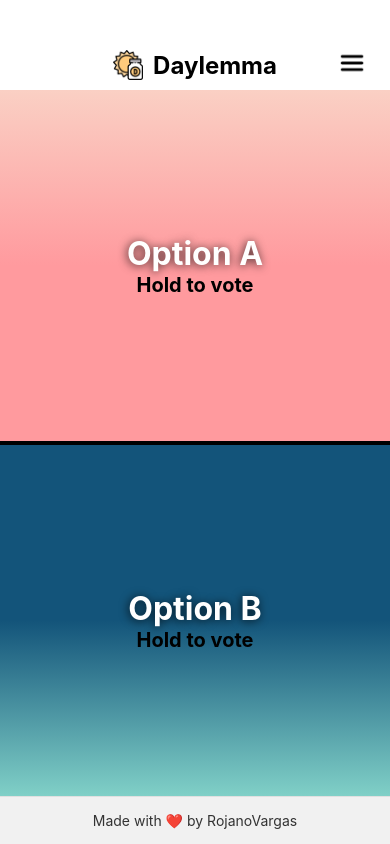
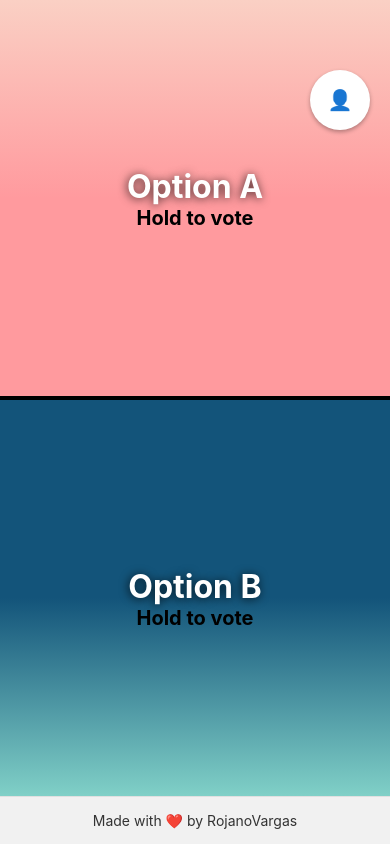
Before and after one commit to RojanoVargas/daylemma, a React Native app in the folder version01/: screen / in a window 390 px wide. Built offline with nearby package versions, Linux system fonts and the light colour scheme.

Commit message:
many changes to ending up at the beginning

```diff
--- a/version01/app/screens/Header.js
+++ b/version01/app/screens/Header.js
@@ -1,52 +1,33 @@
-import { View, Text, StyleSheet, Image, TouchableOpacity } from "react-native"
+import React from "react";
+import { TouchableOpacity, StyleSheet, Text } from "react-native";
 
-const Header = () => {
-	return (
-		<View style={styles.header}>
-			<Image source={require("../assets/vitamin-d.png")} style={styles.icon} />
-			<Text style={styles.title}>Daylemma</Text>
-
-			<TouchableOpacity
-				// onPress={handlePress}
-				style={styles.iconButton}
-			>
-				<Image
-					source={require("../assets/burger-menu.png")}
-					style={styles.burgerImage}
-				/>
-			</TouchableOpacity>
-		</View>
-	)
+export default function Header({ onPress }) {
+  return (
+    <TouchableOpacity style={styles.floatingButton} onPress={onPress}>
+      <Text style={styles.buttonText}>👤</Text>
+    </TouchableOpacity>
+  );
 }
 
 const styles = StyleSheet.create({
-	header: {
-		backgroundColor: "white", //
-		paddingTop: 50,
-		paddingBottom: 10,
-		flexDirection: "row",
-		alignItems: "center",
-		justifyContent: "center",
-		elevation: 3,
-        position: "relative"
-	},
-	icon: {
-		width: 30,
-		height: 30,
-		marginRight: 10,
-	},
-	title: {
-		fontSize: 24,
-		fontWeight: "bold",
-		color: "black",
-	},
-	burgerImage: {
-		width: 30,
-		height: 30,
-        position: "absolute",
-        bottom: -13,
-        left: 60
-	},
-})
-
-export default Header
+  floatingButton: {
+    position: "absolute",
+    top: 70, // Adjust to your desired position
+    right: 20, // Adjust to your desired position
+    width: 60, // Button size
+    height: 60, // Button size
+    borderRadius: 30, // Circle shape
+    backgroundColor: "white", // Button color
+    justifyContent: "center",
+    alignItems: "center",
+    shadowColor: "#000",
+    shadowOffset: { width: 0, height: 2 },
+    shadowOpacity: 0.3,
+    shadowRadius: 4,
+    elevation: 5, // Shadow for Android
+	zIndex: 2,
+  },
+  buttonText: {
+    fontSize: 20,
+  },
+});
```
Also changed, not shown: version01/app/screens/oldHeader.js (added, +52 -0 lines), 1 other file (tests, documents, lock files or other folders).
